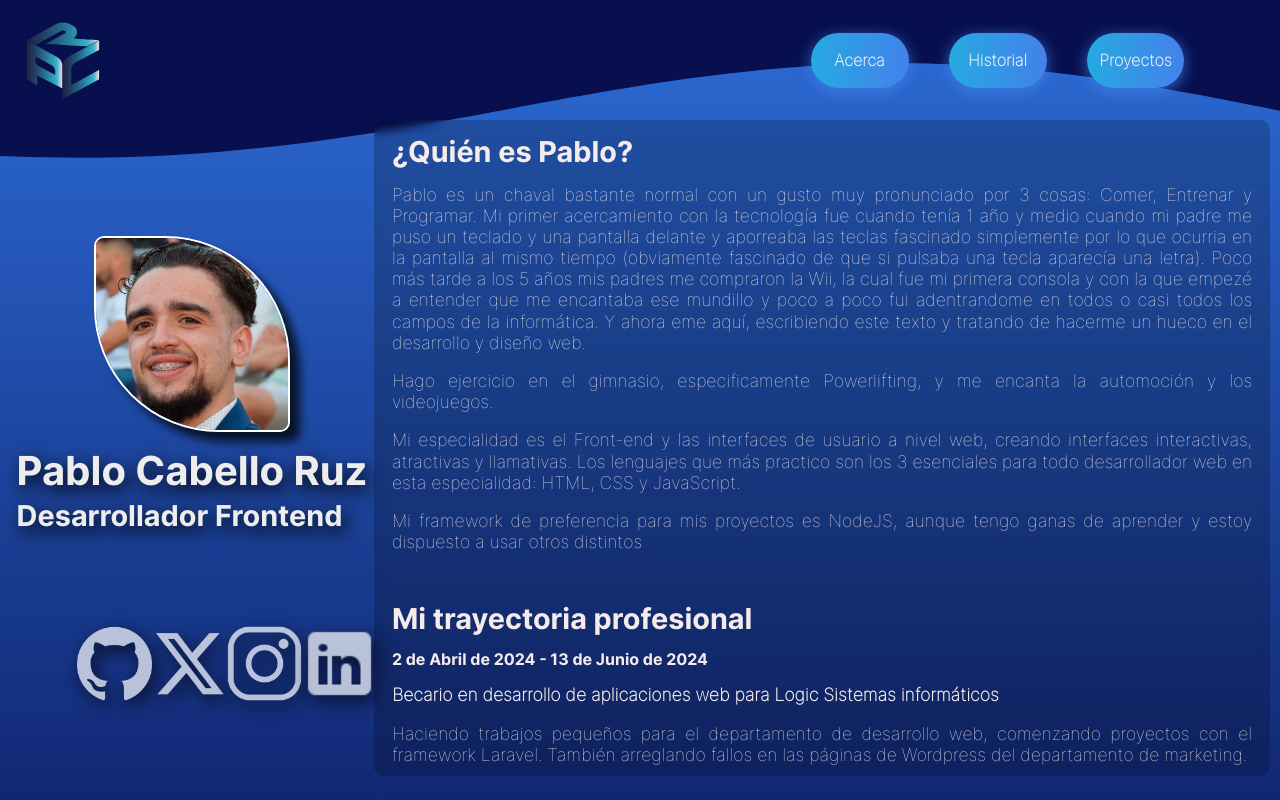
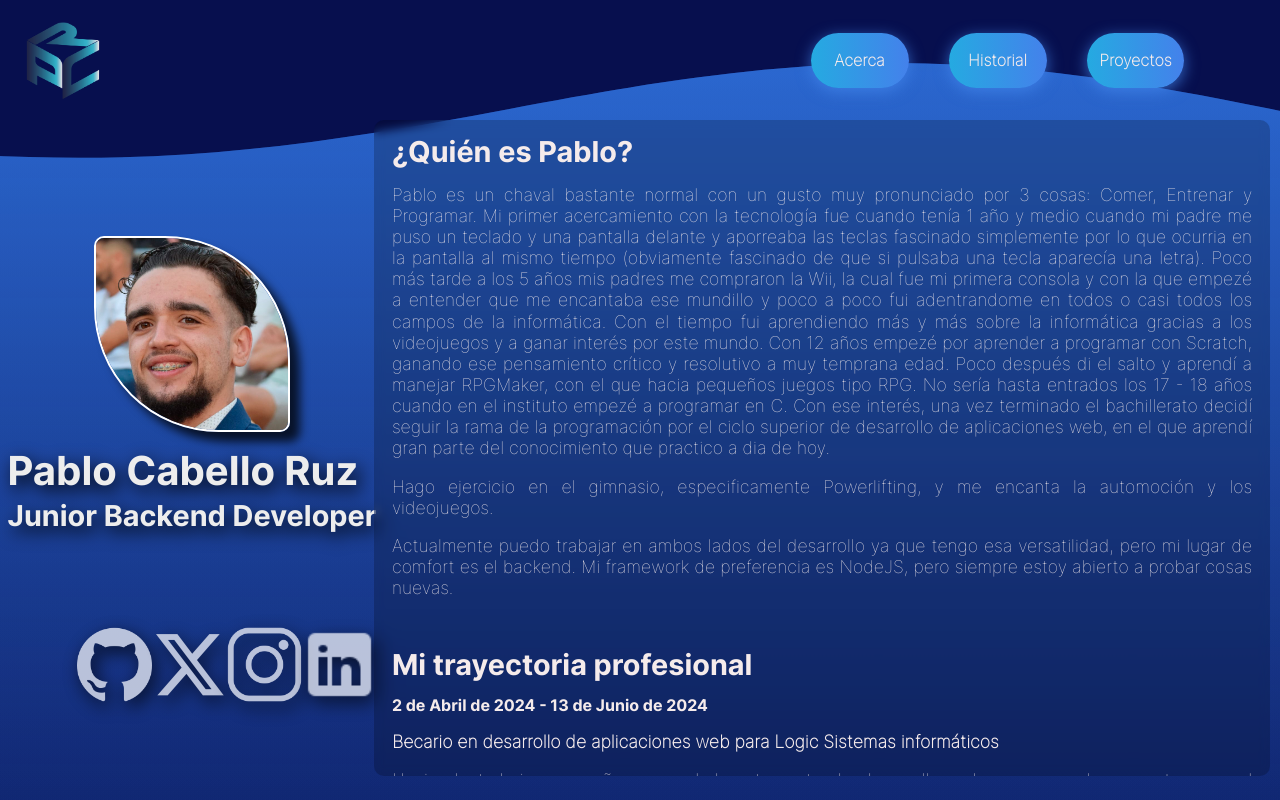
Before and after one commit to makumba04/Portfolio---Pablo-Cabello, a plain HTML site: page index.html in a window 1280 px wide. Drawn offline with Linux system fonts and the light colour scheme.

Commit message:
Update index.html

```diff
--- a/index.html
+++ b/index.html
@@ -30,7 +30,7 @@
             <img src="images/foto pablo.jpg" alt="Foto de perfil" id="profile">
             <div id="pwrapper">
                 <h1>Pablo Cabello Ruz</h1>
-                <h2>Desarrollador Frontend</h2>
+                <h2>Junior Backend Developer</h2>
             </div>
             <footer>
                 <ul id="social">
@@ -45,10 +45,9 @@
             <section id="about-content">
                 <a class="anchor" id="about" name="target"></a>
                 <h3>¿Quién es Pablo?</h3>
-                <p>Pablo es un chaval bastante normal con un gusto muy pronunciado por 3 cosas: Comer, Entrenar y Programar. Mi primer acercamiento con la tecnología fue cuando tenía 1 año y medio cuando mi padre me puso un teclado y una pantalla delante y aporreaba las teclas fascinado simplemente por lo que ocurria en la pantalla al mismo tiempo (obviamente fascinado de que si pulsaba una tecla aparecía una letra). Poco más tarde a los 5 años mis padres me compraron la Wii, la cual fue mi primera consola y con la que empezé a entender que me encantaba ese mundillo y poco a poco fui adentrandome en todos o casi todos los campos de la informática. Y ahora eme aquí, escribiendo este texto y tratando de hacerme un hueco en el desarrollo y diseño web.</p>
+                <p>Pablo es un chaval bastante normal con un gusto muy pronunciado por 3 cosas: Comer, Entrenar y Programar. Mi primer acercamiento con la tecnología fue cuando tenía 1 año y medio cuando mi padre me puso un teclado y una pantalla delante y aporreaba las teclas fascinado simplemente por lo que ocurria en la pantalla al mismo tiempo (obviamente fascinado de que si pulsaba una tecla aparecía una letra). Poco más tarde a los 5 años mis padres me compraron la Wii, la cual fue mi primera consola y con la que empezé a entender que me encantaba ese mundillo y poco a poco fui adentrandome en todos o casi todos los campos de la informática. Con el tiempo fui aprendiendo más y más sobre la informática gracias a los videojuegos y a ganar interés por este mundo. Con 12 años empezé por aprender a programar con Scratch, ganando ese pensamiento crítico y resolutivo a muy temprana edad. Poco después di el salto y aprendí a manejar RPGMaker, con el que hacia pequeños juegos tipo RPG. No sería hasta entrados los 17 - 18 años cuando en el instituto empezé a programar en C. Con ese interés, una vez terminado el bachillerato decidí seguir la rama de la programación por el ciclo superior de desarrollo de aplicaciones web, en el que aprendí gran parte del conocimiento que practico a dia de hoy.</p>
                 <p>Hago ejercicio en el gimnasio, especificamente Powerlifting, y me encanta la automoción y los videojuegos.</p>
-                <p>Mi especialidad es el Front-end y las interfaces de usuario a nivel web, creando interfaces interactivas, atractivas y llamativas. Los lenguajes que más practico son los 3 esenciales para todo desarrollador web en esta especialidad: HTML, CSS y JavaScript.</p>
-                <p>Mi framework de preferencia para mis proyectos es NodeJS, aunque tengo ganas de aprender y estoy dispuesto a usar otros distintos</p>
+                <p>Actualmente puedo trabajar en ambos lados del desarrollo ya que tengo esa versatilidad, pero mi lugar de comfort es el backend. Mi framework de preferencia es NodeJS, pero siempre estoy abierto a probar cosas nuevas.</p>
             </section>
             <section id="experience-content">
                 <a class="anchor" id="experience" name="target"></a>
```
